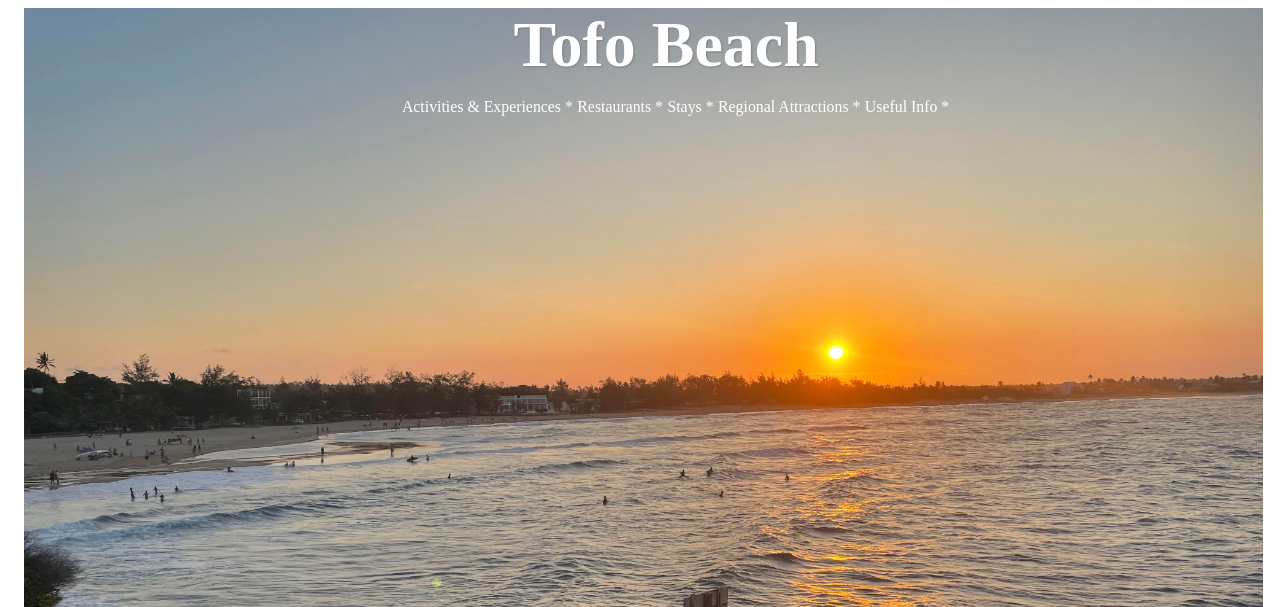
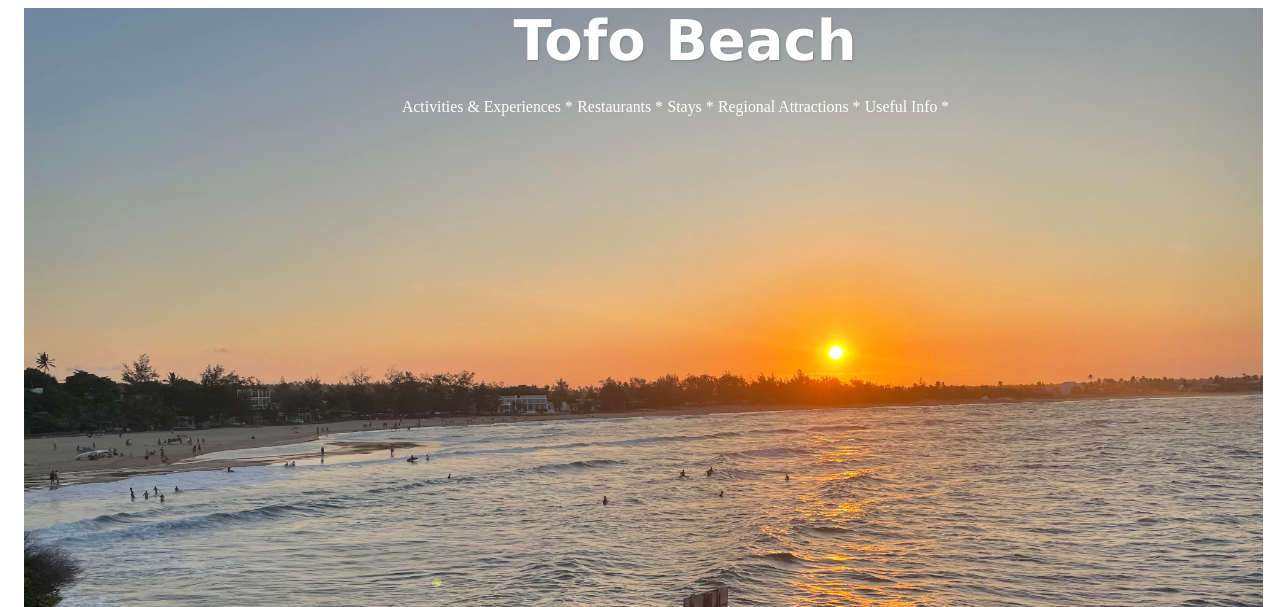
Before and after one commit to DevSpaceML/gemapp, a Flask app: page / in a window 1280 px wide. Shown: the top 607 px of the page. Run offline with Flask 3, Linux system fonts and the light colour scheme; some libraries are stand-ins or nearby versions.

Commit message:
update header size

```diff
--- a/static/tofo.css
+++ b/static/tofo.css
@@ -1,6 +1,6 @@
 .body{background-color: #7a7a7a; font-family: geneva,monaco; min-width: 100%;height: 100%;margin: 0;padding: 0;}
 
-h1{font-family: Brush Script MT; text-align: center; font-size: 4em;}
+h1{font-family: verdana; text-align: center; font-size: 3.5em;}
 
 h2{font-family: Gotu,Menlo, Georgia; font-size: 1.5em;color:#e60073 ;text-shadow: 1px 1px 2px #fff; margin: 0; text-align: center; padding: 0;
 	background-color: #E2F7FC;box-shadow: 4px 4px 4px #f9dd8e;}
```
Also changed, not shown: 1 other file.
